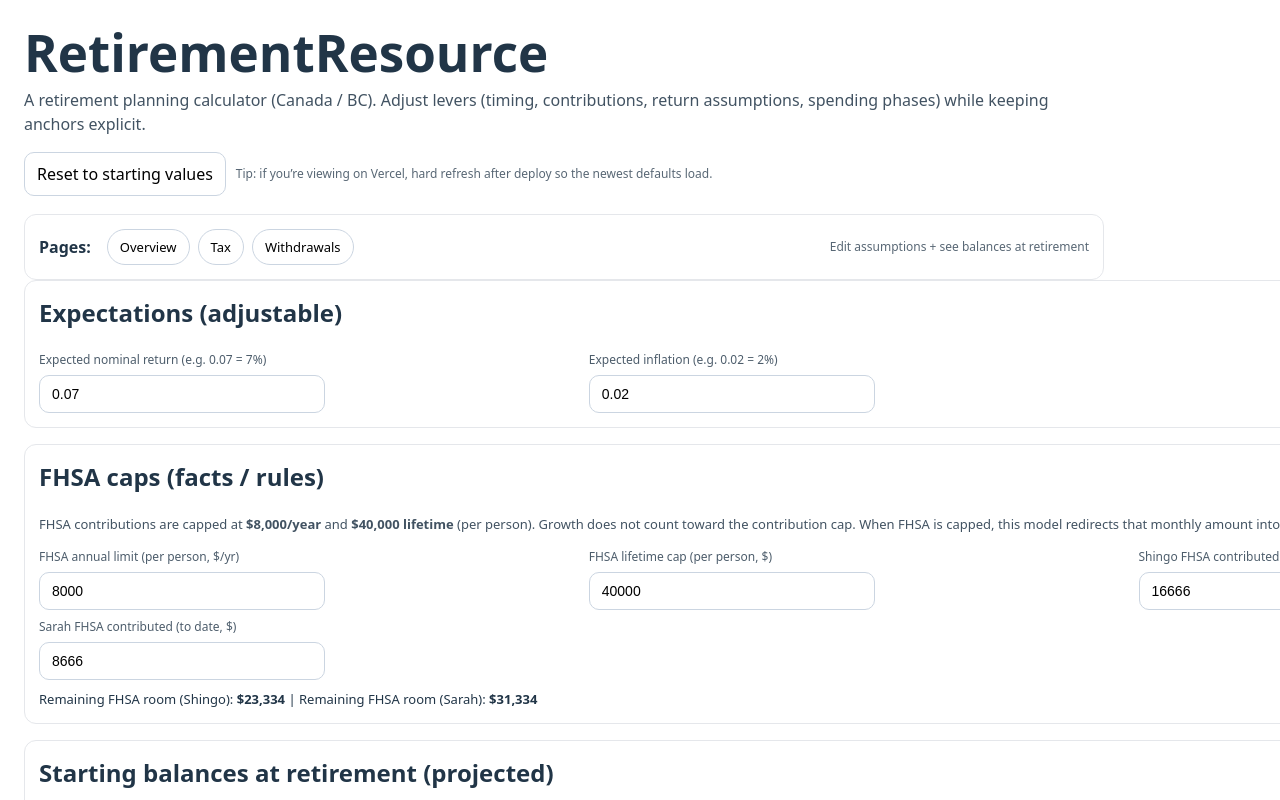
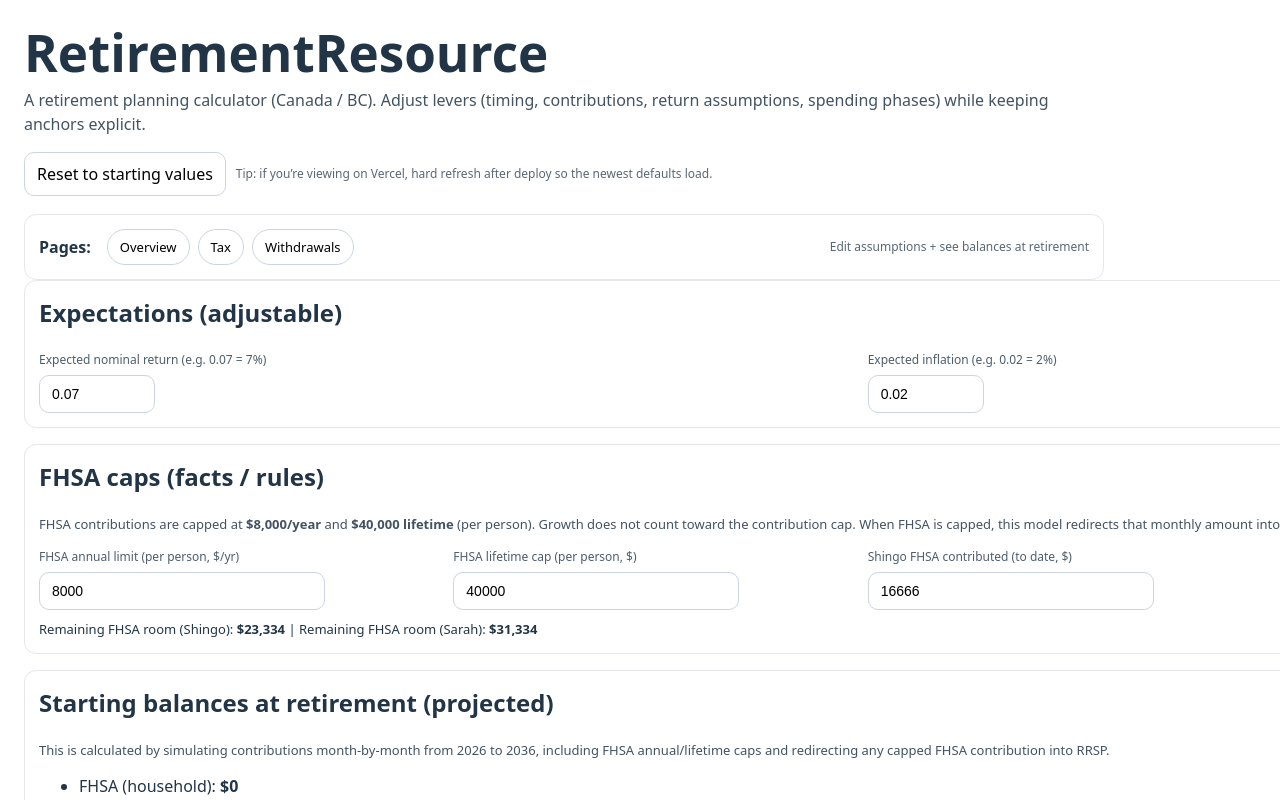
Before and after one commit to kawabunga8/RetirementResource, a React (Vite) app: page / in a window 1280 px wide. Shown: the top 800 px of the page. Built offline with nearby package versions, Linux system fonts and the light colour scheme.

Commit message:
Compact expectation inputs and improve grid spacing

```diff
--- a/src/App.css
+++ b/src/App.css
@@ -11,8 +11,8 @@
 
 .grid {
   display: grid;
-  grid-template-columns: repeat(3, minmax(0, 1fr));
-  gap: 8px;
+  grid-template-columns: repeat(auto-fit, minmax(240px, 1fr));
+  gap: 16px;
   align-items: end;
 }
 
--- a/src/App.tsx
+++ b/src/App.tsx
@@ -787,6 +787,7 @@
                 type="number"
                 step="0.001"
                 value={vars.expectedNominalReturn}
+                style={{ maxWidth: 90 }}
                 onChange={(e) =>
                   setVars((v) => ({
                     ...v,
@@ -800,6 +801,7 @@
                 type="number"
                 step="0.001"
                 value={vars.expectedInflation}
+                style={{ maxWidth: 90 }}
                 onChange={(e) =>
                   setVars((v) => ({
                     ...v,
```
